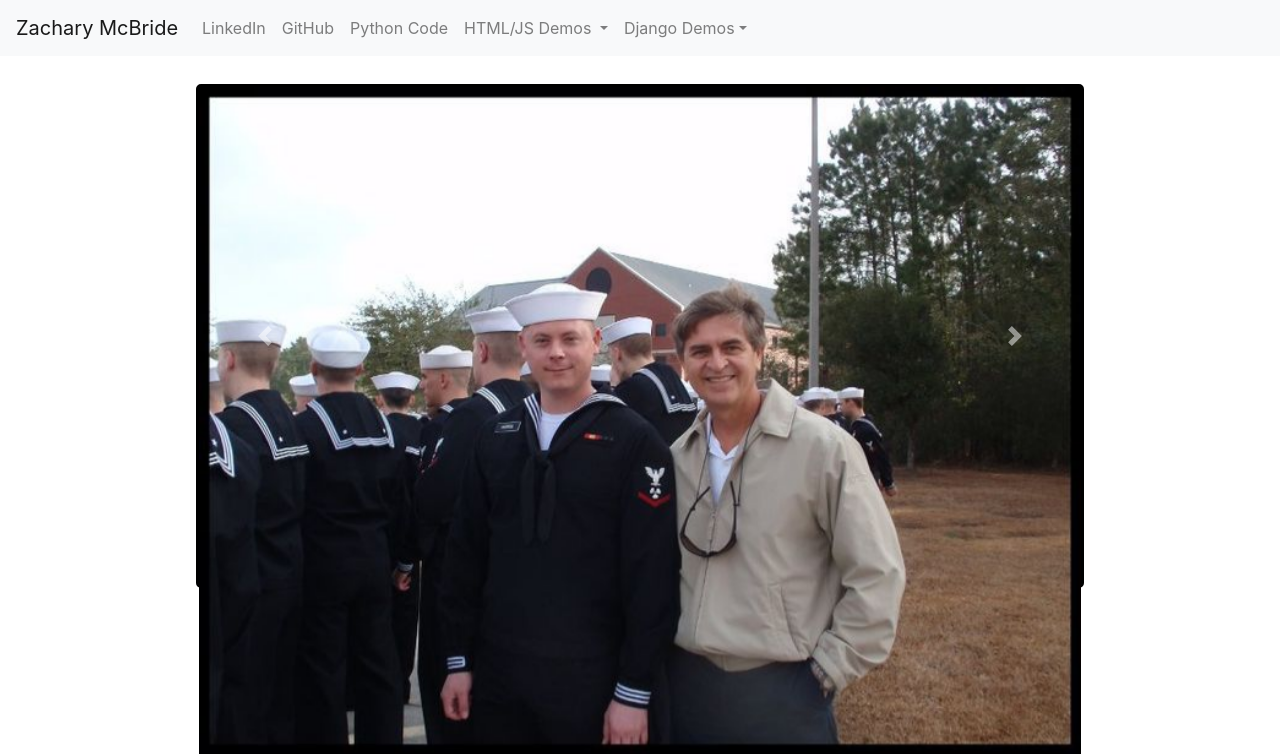
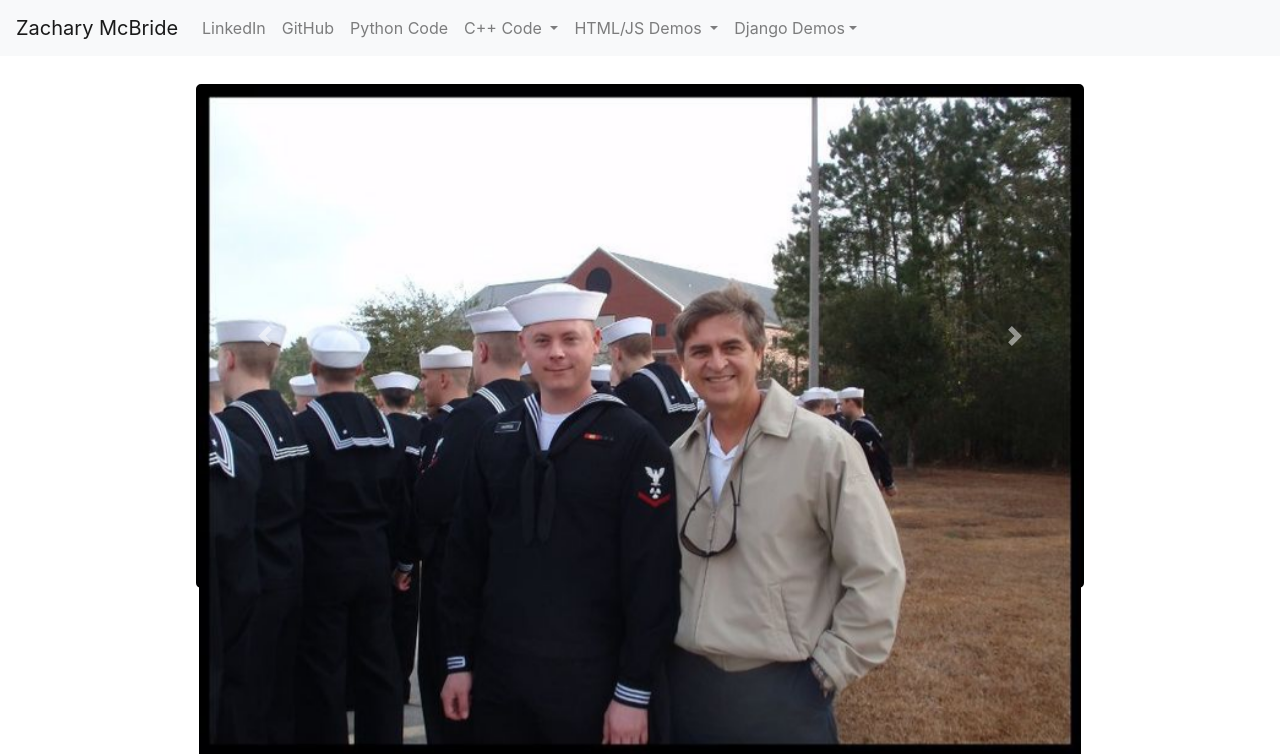
Before and after one commit to mcbridz/deployed_portfolio, a Django app: page /bootstrap/index/ in a window 1280 px wide. Shown: the top 754 px of the page. Run offline with Django 3.2, Linux system fonts and the light colour scheme; some libraries are stand-ins or nearby versions.

Commit message:
Updated bootstrap_nav to include c++ links

```diff
--- a/portfolio/html_css/templates/html_css/bootstrap_base_nav.html
+++ b/portfolio/html_css/templates/html_css/bootstrap_base_nav.html
@@ -15,6 +15,20 @@
             <li class="nav-item">
                 <a href="https://github.com/mcbridz/deployed_portfolio/tree/main/python_code" class="nav-link">Python
                     Code</a>
+            </li>
+            <li class="nav-item">
+                <a href="#" class="nav-link dropdown-toggle" id="cPlusPlusCode" role="buttone" data-toggle="dropdown"
+                    aria-haspopup="true" aria-expanded="false">
+                    C++ Code
+                </a>
+                <div class="dropdown-menu" aria-labelledby="cPlusPlusCode">
+                    <a href="https://github.com/mcbridz/deployed_portfolio/tree/main/c%2B%2B_code/Algorithm%20Exercises"
+                        class="dropdown-item" target="_blank">Algorithm Exercises</a>
+                    <a href="https://github.com/mcbridz/deployed_portfolio/tree/main/c%2B%2B_code/DataStructures"
+                        class="dropdown-item" target="_blank">Data Structures</a>
+                    <a href="https://github.com/mcbridz/deployed_portfolio/tree/main/c%2B%2B_code/Object%20Oriented%20Programming"
+                        class="dropdown-item" target="_blank">Object Oriented Programming</a>
+                </div>
             </li>
             <li class="nav-item">
                 <a class="nav-link dropdown-toggle" href="#" id="navbarDropdownMenuLink" role="button"
```
